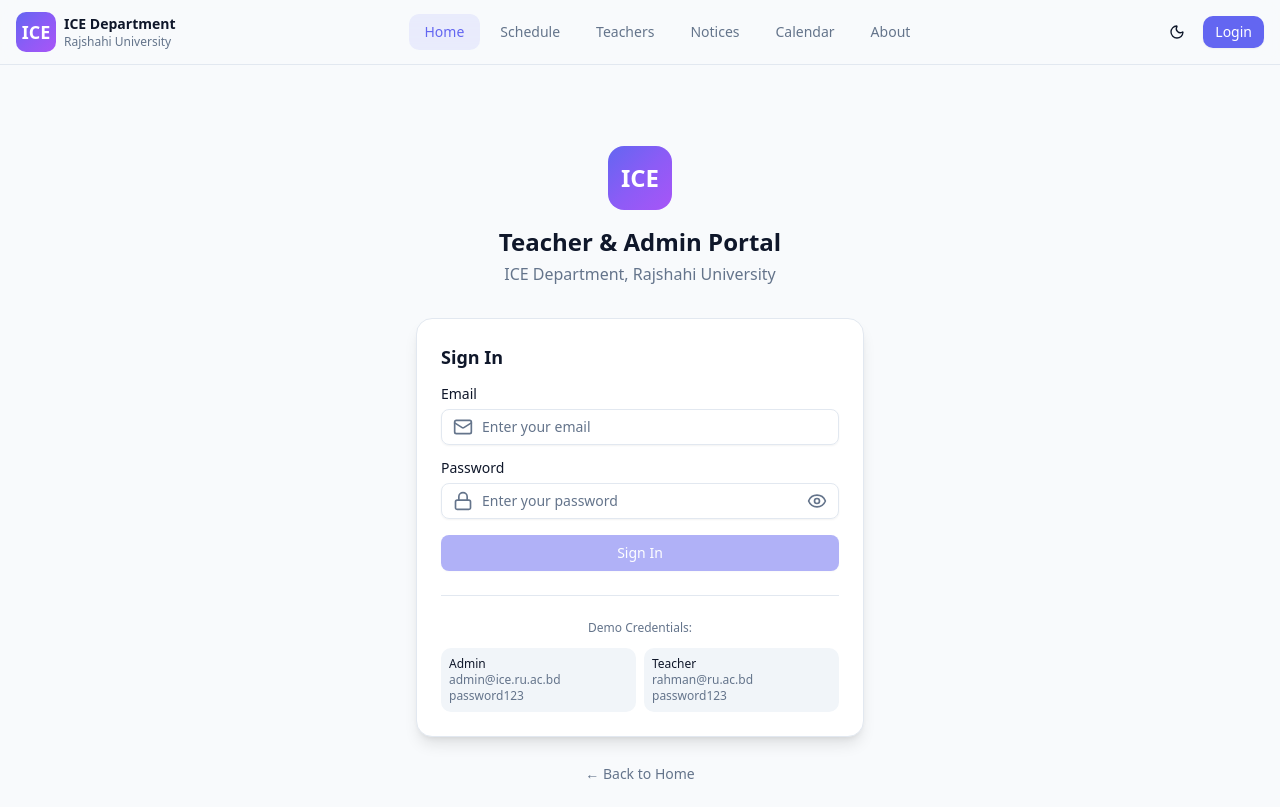
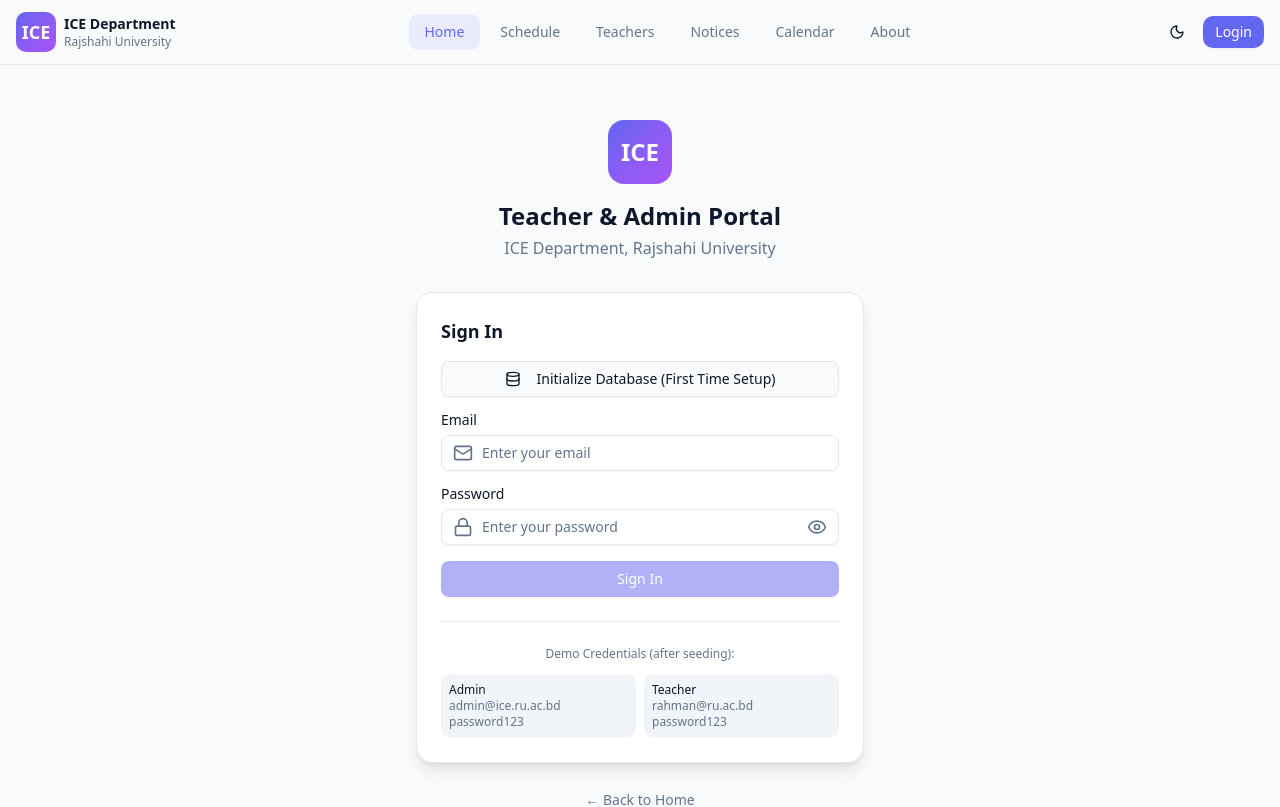
Before and after one commit to tomabiswas411-source/Smart-Routine-Hub, a Next.js app: page /login in a window 1280 px wide. Shown: the top 807 px of the page. Built offline with nearby package versions, Linux system fonts and the light colour scheme.

Commit message:
85614c35-3589-4a88-888b-504ba5235b32

```diff
--- a/src/app/login/page.tsx
+++ b/src/app/login/page.tsx
@@ -4,7 +4,7 @@ import { useState } from "react";
 import { signIn } from "next-auth/react";
 import { useRouter } from "next/navigation";
 import { motion } from "framer-motion";
-import { Mail, Lock, Eye, EyeOff, Loader2, AlertCircle } from "lucide-react";
+import { Mail, Lock, Eye, EyeOff, Loader2, AlertCircle, Database, CheckCircle } from "lucide-react";
 import Link from "next/link";
 import { Button } from "@/components/ui/button";
 import { Input } from "@/components/ui/input";
@@ -17,6 +17,31 @@ export default function LoginPage() {
   const [showPassword, setShowPassword] = useState(false);
   const [error, setError] = useState("");
   const [isLoading, setIsLoading] = useState(false);
+  const [isSeeding, setIsSeeding] = useState(false);
+  const [seedMessage, setSeedMessage] = useState("");
+
+  const handleSeedDatabase = async () => {
+    setIsSeeding(true);
+    setSeedMessage("");
+    setError("");
+
+    try {
+      const response = await fetch("/api/seed", {
+        method: "POST",
+      });
+      const data = await response.json();
+
+      if (data.success) {
+        setSeedMessage(`Database seeded! Created ${data.data.teachers} teachers, ${data.data.courses} courses.`);
+      } else {
+        setSeedMessage(data.message || "Database already has data.");
+      }
+    } catch (err) {
+      setSeedMessage("Failed to seed database. Please try again.");
+    } finally {
+      setIsSeeding(false);
+    }
+  };
 
   const handleSubmit = async (e: React.FormEvent) => {
     e.preventDefault();
@@ -31,7 +56,7 @@ export default function LoginPage() {
       });
 
       if (result?.error) {
-        setError("Invalid email or password. Please try again.");
+        setError("Invalid email or password. Please try again or seed the database first.");
       } else {
         // Check user role and redirect accordingly
         const response = await fetch("/api/auth/session");
@@ -74,6 +99,39 @@ export default function LoginPage() {
         {/* Login Card */}
         <div className="bg-card rounded-2xl border border-border p-6 shadow-lg">
           <h2 className="text-lg font-semibold text-foreground mb-4">Sign In</h2>
+
+          {/* Seed Database Button */}
+          <div className="mb-4">
+            <Button
+              type="button"
+              variant="outline"
+              className="w-full"
+              onClick={handleSeedDatabase}
+              disabled={isSeeding}
+            >
+              {isSeeding ? (
+                <>
+                  <Loader2 className="w-4 h-4 mr-2 animate-spin" />
+                  Seeding Database...
+                </>
+              ) : (
+                <>
+                  <Database className="w-4 h-4 mr-2" />
+                  Initialize Database (First Time Setup)
+                </>
+              )}
+            </Button>
+            {seedMessage && (
+              <motion.div
+                initial={{ opacity: 0, y: -10 }}
+                animate={{ opacity: 1, y: 0 }}
+                className="flex items-center gap-2 p-3 bg-green-500/10 border border-green-500/20 rounded-lg text-green-600 dark:text-green-400 text-sm mt-2"
+              >
+                <CheckCircle className="w-4 h-4 flex-shrink-0" />
+                {seedMessage}
+              </motion.div>
+            )}
+          </div>
 
           {/* Error Message */}
           {error && (
@@ -150,7 +208,7 @@ export default function LoginPage() {
 
           {/* Demo Credentials */}
           <div className="mt-6 pt-6 border-t border-border">
-            <p className="text-xs text-muted-foreground text-center mb-3">Demo Credentials:</p>
+            <p className="text-xs text-muted-foreground text-center mb-3">Demo Credentials (after seeding):</p>
             <div className="grid grid-cols-2 gap-2 text-xs">
               <div className="p-2 bg-muted rounded-lg">
                 <p className="font-medium text-foreground">Admin</p>
--- a/src/lib/firebase-services.ts
+++ b/src/lib/firebase-services.ts
@@ -6,6 +6,7 @@ import {
   addDoc,
   updateDoc,
   deleteDoc,
+  setDoc,
   query,
   where,
   orderBy,
@@ -549,7 +550,8 @@ export async function getSiteSettings(): Promise<SiteSettings | null> {
 
 export async function updateSiteSettings(data: Partial<SiteSettings>): Promise<void> {
   const docRef = doc(db, "siteSettings", "general");
-  await updateDoc(docRef, { ...data, updatedAt: serverTimestamp() });
+  // Use set with merge to create if not exists
+  await setDoc(docRef, { ...data, id: "general", updatedAt: serverTimestamp() }, { merge: true });
 }
 
 // ============ STATS ============
```
Also changed, not shown: 1 other file (tests, documents, lock files or other folders).
